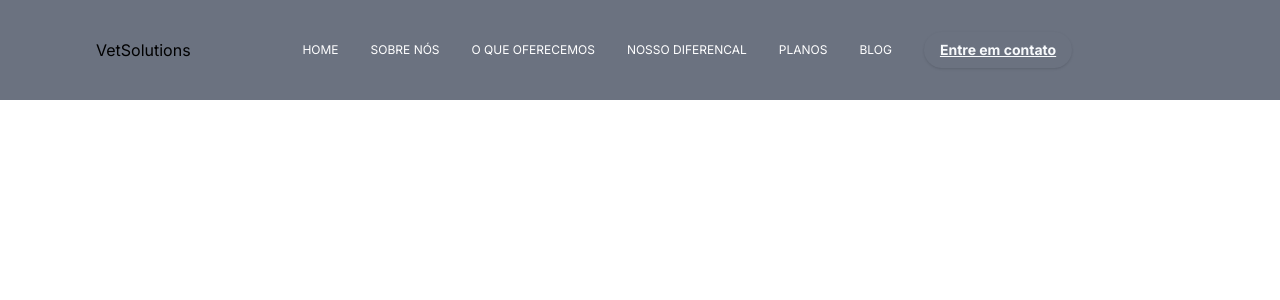
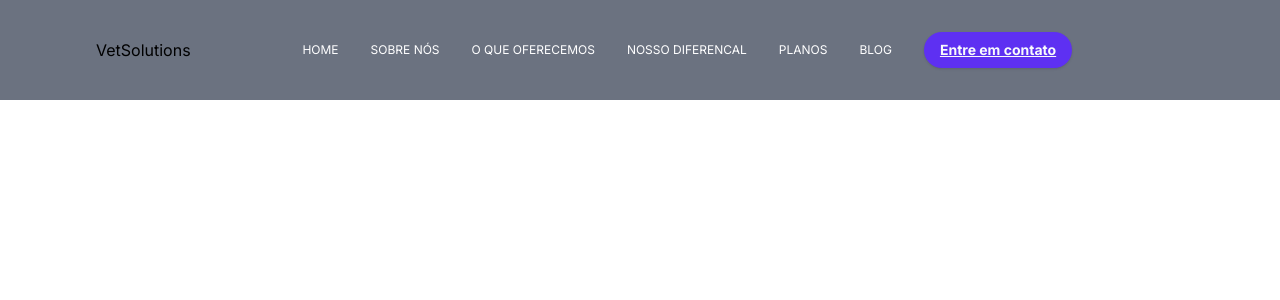
Before and after one commit to mkamaroski1/vet-solutions, a Next.js app: page / in a window 1280 px wide. Shown: the top 300 px of the page. Built offline with nearby package versions, Linux system fonts and the light colour scheme.

Commit message:
added purple color in tailwindconfig

```diff
--- a/tailwind.config.ts
+++ b/tailwind.config.ts
@@ -2,11 +2,11 @@
 module.exports = {
   darkMode: ["class"],
   content: [
-    './pages/**/*.{ts,tsx}',
-    './components/**/*.{ts,tsx}',
-    './app/**/*.{ts,tsx}',
-    './src/**/*.{ts,tsx}',
-	],
+    "./pages/**/*.{ts,tsx}",
+    "./components/**/*.{ts,tsx}",
+    "./app/**/*.{ts,tsx}",
+    "./src/**/*.{ts,tsx}",
+  ],
   theme: {
     container: {
       center: true,
@@ -16,6 +16,11 @@ module.exports = {
       },
     },
     extend: {
+      colors: {
+        purple: "#5E30F2",
+        mint: "#E0FE9C",
+        white: "#FFFFFF",
+      },
       keyframes: {
         "accordion-down": {
           from: { height: 0 },
@@ -33,4 +38,4 @@ module.exports = {
     },
   },
   plugins: [require("tailwindcss-animate")],
-}
+};
```
